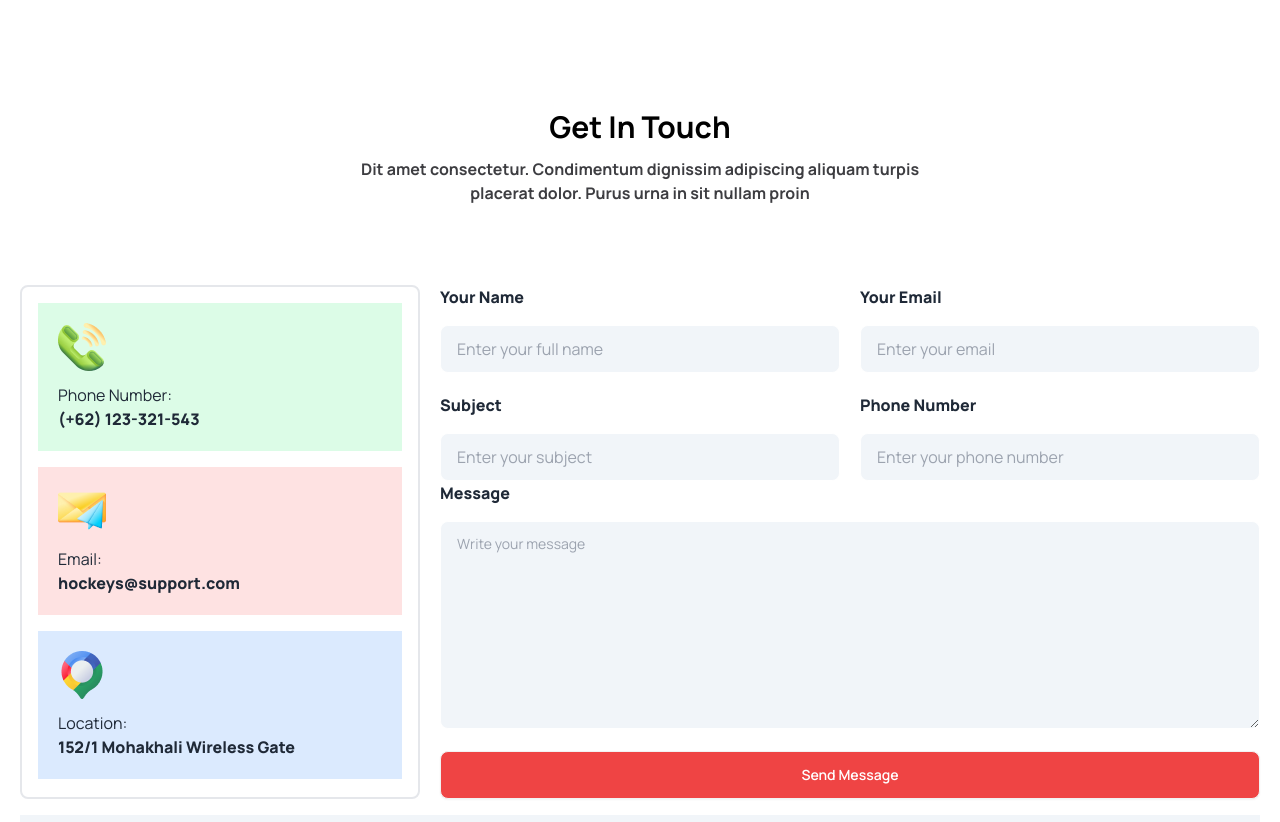
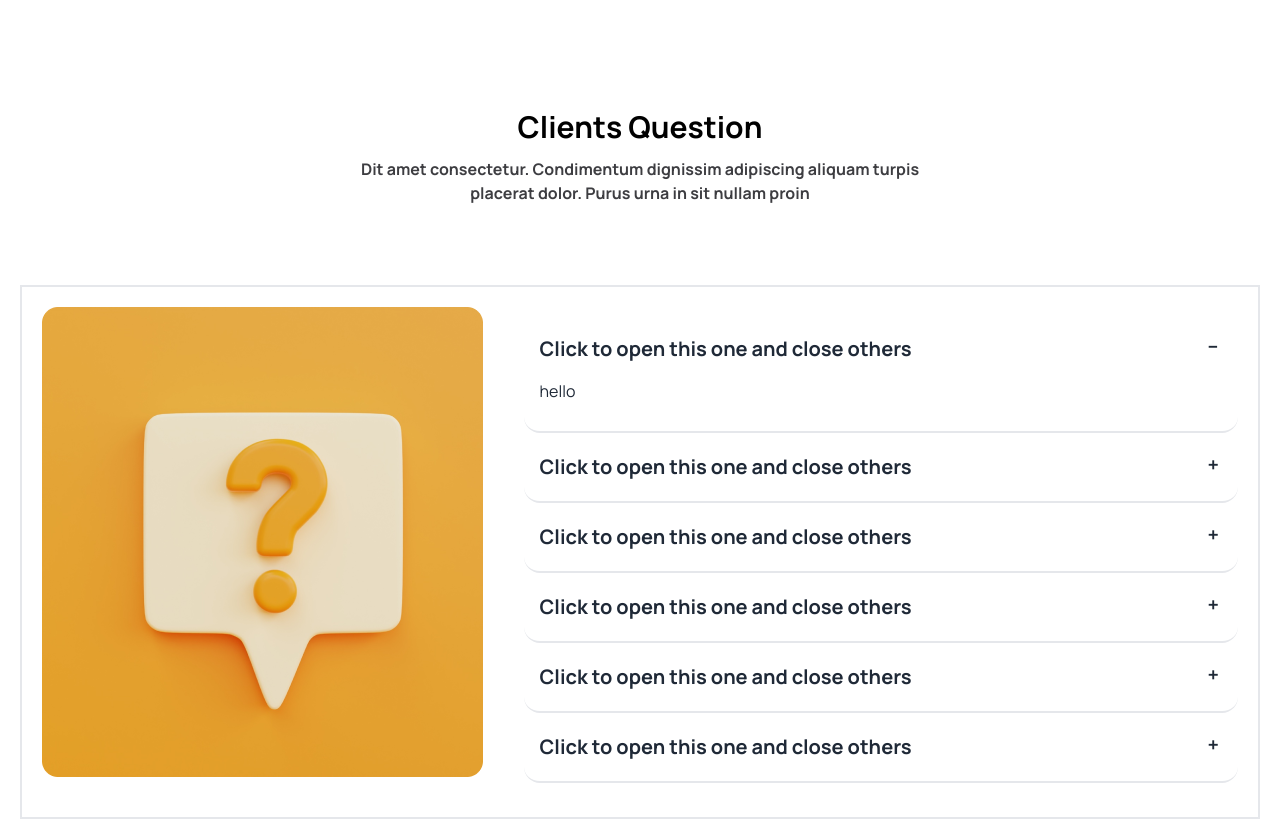
Before and after one commit to forhad9009/hockeys_club, a plain HTML site: page index.html in a window 1280 px wide. Shown: the part 3612-4434 px from the top of the page. Drawn offline with nearby package versions, Linux system fonts and the light colour scheme.

Commit message:
added client section

```diff
--- a/index.html
+++ b/index.html
@@ -388,6 +388,78 @@
        </div>
      </div>
 
+     <!-- Clients Question Section -->
+
+     <div class="mt-28">
+        <div class="text-center lg:w-2/4 mx-auto mb-20">
+            <h3 class="text-3xl font-bold text-black mb-3">Clients Question</h3>
+            <p class="text-secondary-color font-bold">Dit amet consectetur. Condimentum dignissim      adipiscing aliquam turpis placerat
+               dolor. Purus urna in sit nullam proin</p>
+         </div>
+
+         <div class="grid grid-cols-1 lg:grid-cols-5 gap-2 border-2 p-5">
+            <div class="col-span-2 mb-5">
+                <img src="Images/11.png" alt="">
+            </div>
+            <div class="col-span-3">
+                <div class="collapse collapse-plus py-3 border-b-2">
+                    <input type="radio" name="my-accordion-3" checked="checked" />
+                    <div class="collapse-title text-xl font-bold">
+                      Click to open this one and close others
+                    </div>
+                    <div class="collapse-content">
+                      <p>hello</p>
+                    </div>
+                  </div>
+                  <div class="collapse collapse-plus py-1 border-b-2">
+                    <input type="radio" name="my-accordion-3" />
+                    <div class="collapse-title text-xl font-bold">
+                      Click to open this one and close others
+                    </div>
+                    <div class="collapse-content">
+                      <p>hello</p>
+                    </div>
+                  </div>
+                  <div class="collapse collapse-plus py-1 border-b-2">
+                    <input type="radio" name="my-accordion-3" />
+                    <div class="collapse-title text-xl font-bold">
+                      Click to open this one and close others
+                    </div>
+                    <div class="collapse-content">
+                      <p>hello</p>
+                    </div>
+                  </div>
+                  <div class="collapse collapse-plus py-1 border-b-2">
+                    <input type="radio" name="my-accordion-3" />
+                    <div class="collapse-title text-xl font-bold">
+                      Click to open this one and close others
+                    </div>
+                    <div class="collapse-content">
+                      <p>hello</p>
+                    </div>
+                  </div>
+                  <div class="collapse collapse-plus py-1 border-b-2">
+                    <input type="radio" name="my-accordion-3" />
+                    <div class="collapse-title text-xl font-bold">
+                      Click to open this one and close others
+                    </div>
+                    <div class="collapse-content">
+                      <p>hello</p>
+                    </div>
+                  </div>
+                  <div class="collapse collapse-plus py-1 border-b-2">
+                    <input type="radio" name="my-accordion-3" />
+                    <div class="collapse-title text-xl font-bold">
+                      Click to open this one and close others
+                    </div>
+                    <div class="collapse-content">
+                      <p>hello</p>
+                    </div>
+                  </div>
+            </div>
+         </div>
+
+     </div>
      <!-- Get In Touch section -->
 
 
```
